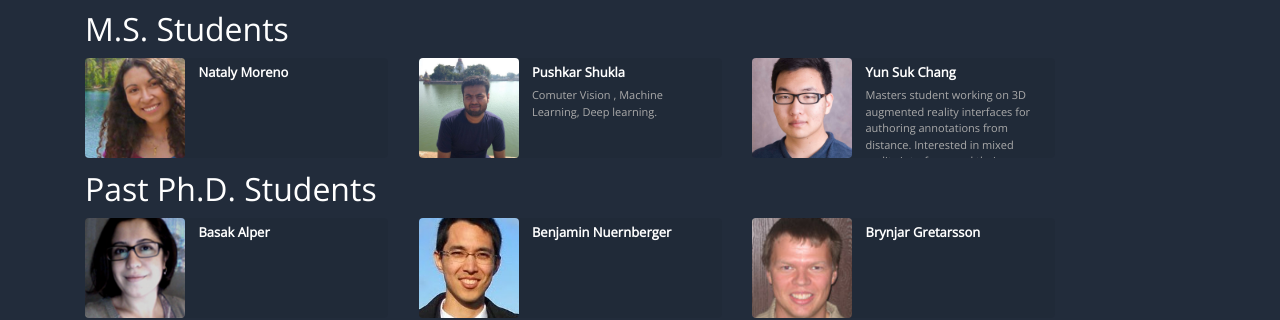
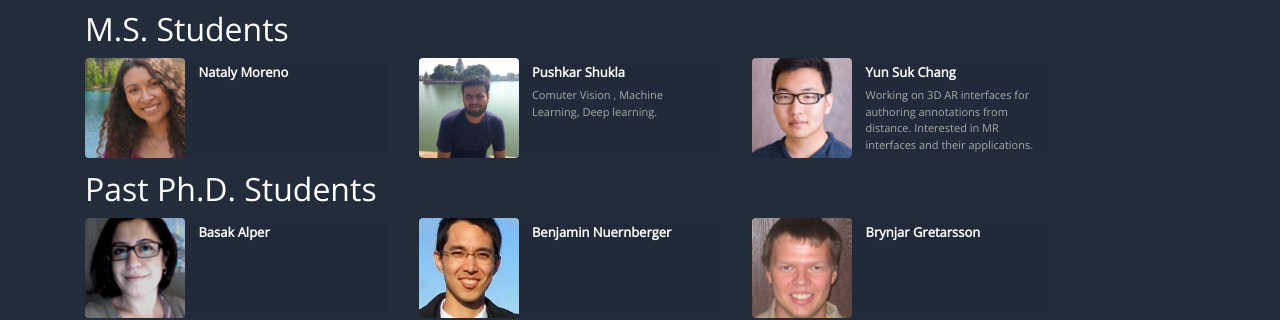
Before and after one commit to FourEyesLab/foureyeslab.github.io, a Jekyll site: the page built from people.html, in a window 1280 px wide and 900 px high, scrolled down 780 px. Shown: the part 173-493 px from the top of the window. Built offline with Jekyll 4.4.1, drawn with Linux system fonts in a browser that asks for light colours; nearby versions of some CDN libraries.

Commit message:
Update people.yml

```diff
--- a/_data/people.yml
+++ b/_data/people.yml
@@ -623,7 +623,7 @@
   photo: yunsuk_chang.jpg
   role: master_student
   website: https://www.linkedin.com/in/yun-suk-chang-a6566a58/
-  description: Masters student working on 3D augmented reality interfaces for authoring annotations from distance. Interested in mixed reality interfaces and their applications.
+  description: Working on 3D AR interfaces for authoring annotations from distance. Interested in MR interfaces and their applications.
 
 - alumni: true
   display: Rakesh Ramesh
```
